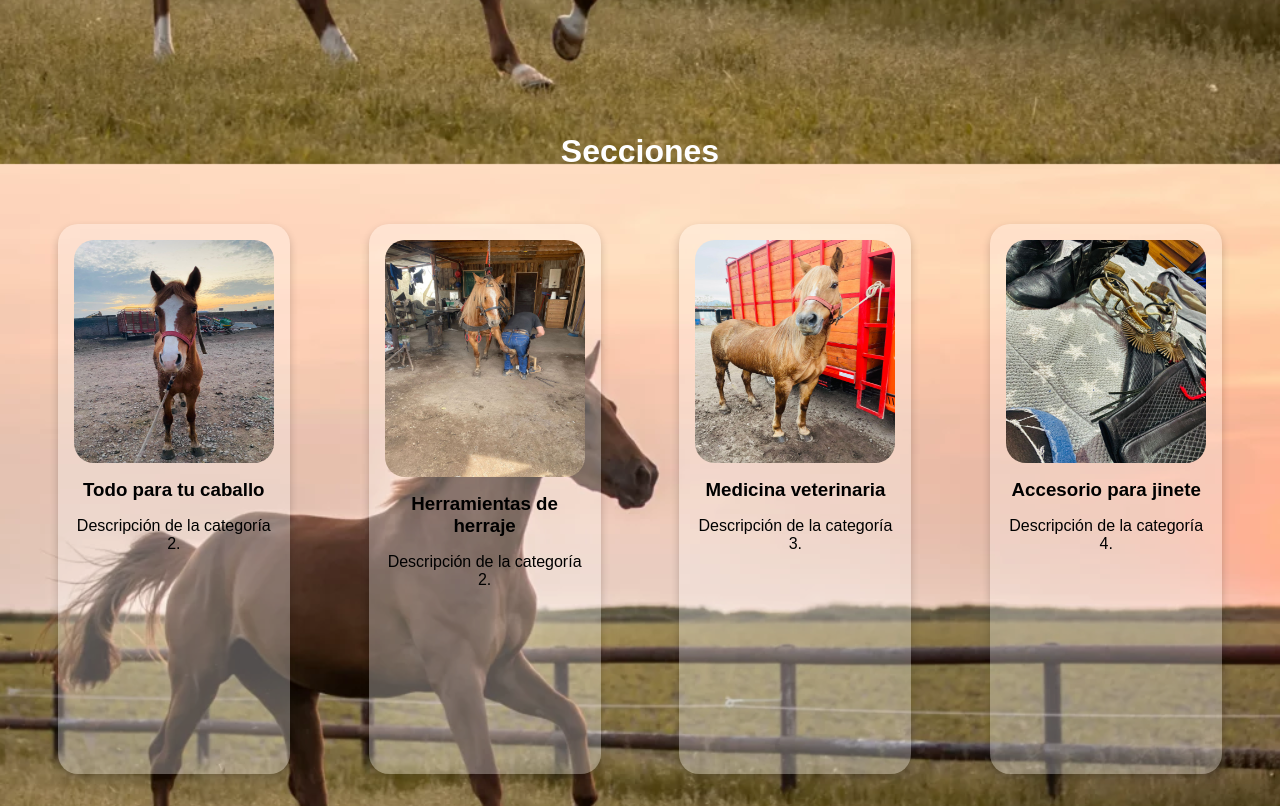
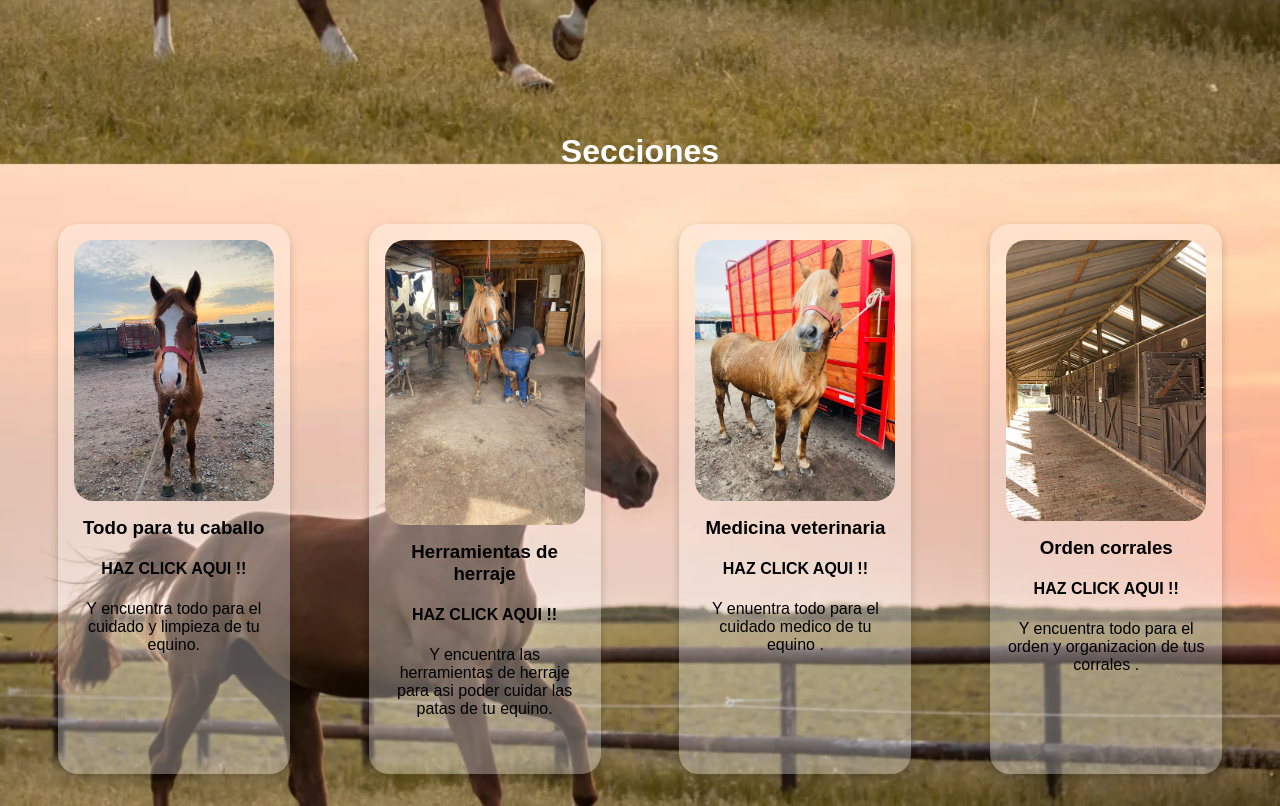
Before and after one commit to kriishna16/farmacia-veterinari, a Flask app: page / in a window 1280 px wide. Shown: the part 636-1442 px from the top of the page. Run offline with Flask 3, Linux system fonts and the light colour scheme.

Commit message:
termino pagina

```diff
--- a/app.py
+++ b/app.py
@@ -101,9 +101,14 @@ def register():
 def carrito():
     user_id = session["id"]
     elments = Carrito.select_all(user_id)
-    print(elments[0].proucto_id)
     return render_template('carrito.html', carrito_elements=elments)
 
+
+@app.route("/shopping_cart/pay/", methods=["GET"])
+def pay():
+    user_id = session["id"]
+    Carrito.delete_cart(user_id)
+    return redirect("/")
 
 @app.route("/shopping_cart/delete", methods=["POST"])
 def delete_product():
--- a/templates/index.html
+++ b/templates/index.html
@@ -44,25 +44,29 @@
         <div class="category"><a href="{{ url_for('caballos') }}">
             <img src="{{ url_for('static', filename='img/categoria1.png') }}" alt="Categoría 1">
             <h3>Todo para tu caballo</h3>
-            <p>Descripción de la categoría 2.</p>
+            <h4>HAZ CLICK AQUI !! </h4>
+            <p>Y encuentra todo para el cuidado y limpieza de tu equino.</p>
 
         </a>
         </div>
         <div class="category"><a href="{{ url_for('herraje') }}">
             <img src="{{ url_for('static', filename='img/categoria2.png') }}" alt="Categoría 2">
             <h3>Herramientas de herraje </h3>
-            <p>Descripción de la categoría 2.</p>
+            <h4>HAZ CLICK AQUI !! </h4>
+            <p>Y encuentra las herramientas de herraje para asi poder cuidar las patas de tu equino.</p>
         </div></a>
         <div class="category"><a href="{{ url_for('veterinaria') }}">
             <img src="{{ url_for('static', filename='img/categoria3.png') }}" alt="Categoría 3">
             <h3>Medicina veterinaria </h3>
-            <p>Descripción de la categoría 3.</p>
+            <h4>HAZ CLICK AQUI !! </h4>
+            <p>Y enuentra todo para el cuidado medico de tu equino .</p>
         </div></a>
 
         <div class="category"><a href="{{ url_for('corrales') }}">
-            <img src="{{ url_for('static', filename='img/categoria4.png') }}" alt="Categoría 4 ">
-            <h3>Accesorio para jinete </h3>
-            <p>Descripción de la categoría 4.</p>
+            <img src="{{ url_for('static', filename='img/categoria6.png') }}" alt="Categoría 4 ">
+            <h3>Orden corrales  </h3>
+            <h4>HAZ CLICK AQUI !! </h4>
+            <p>Y encuentra todo para el orden y organizacion de tus corrales .</p>
         </div></a>
     </section>
 
```
Also changed, not shown: templates/carrito.html (+7 -0 lines), static/img/categoria5.png (added), static/img/categoria6.png (added).
